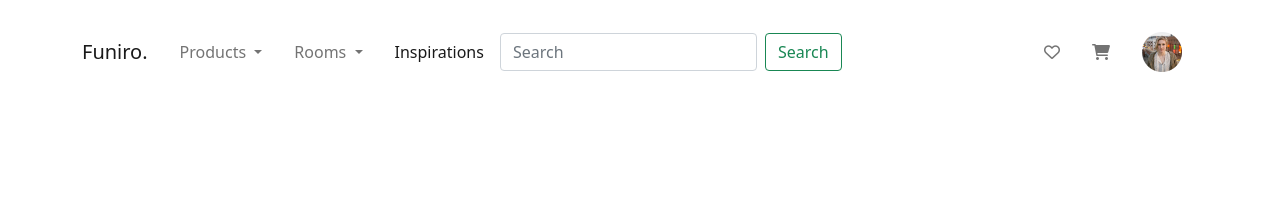
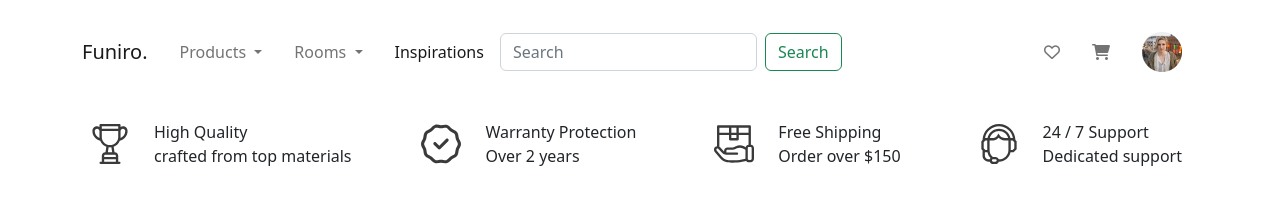
Before and after one commit to tareqhassan2014/psd-to-html-furniture-shop, a plain HTML site: page index.html in a window 1280 px wide. Drawn offline with nearby package versions, Linux system fonts and the light colour scheme.

Commit message:
added section 3

```diff
--- a/index.html
+++ b/index.html
@@ -8,9 +8,9 @@
 
         <!-- Bootstrap CSS -->
         <link
-            href="https://cdn.jsdelivr.net/npm/bootstrap@5.0.2/dist/css/bootstrap.min.css"
+            href="https://cdn.jsdelivr.net/npm/bootstrap@5.2.0-beta1/dist/css/bootstrap.min.css"
             rel="stylesheet"
-            integrity="sha384-EVSTQN3/azprG1Anm3QDgpJLIm9Nao0Yz1ztcQTwFspd3yD65VohhpuuCOmLASjC"
+            integrity="sha384-0evHe/X+R7YkIZDRvuzKMRqM+OrBnVFBL6DOitfPri4tjfHxaWutUpFmBp4vmVor"
             crossorigin="anonymous"
         />
         <!-- FontAwesome cdn  -->
@@ -163,7 +163,71 @@
         <!-- navigation bar end -->
 
         <!-- Section 03 start from here -->
-        <section class="section-03"></section>
+        <section class="section-03 container">
+            <div
+                class="d-flex flex-row bd-highlight mb-3 justify-content-between align-items-center"
+            >
+                <div class="p-2 bd-highlight">
+                    <div
+                        class="d-flex justify-content-center align-items-center"
+                    >
+                        <img src="./resources/icons/trophy 1.svg" alt="icons" />
+                        <div class="d-flex flex-column ms-4">
+                            <span>High Quality</span>
+                            <span>crafted from top materials</span>
+                        </div>
+                    </div>
+                </div>
+                <div class="p-2 bd-highlight">
+                    <div class="p-2 bd-highlight">
+                        <div
+                            class="d-flex justify-content-center align-items-center"
+                        >
+                            <img
+                                src="./resources/icons/guarantee.svg"
+                                alt="icons"
+                            />
+                            <div class="d-flex flex-column ms-4">
+                                <span>Warranty Protection</span>
+                                <span>Over 2 years</span>
+                            </div>
+                        </div>
+                    </div>
+                </div>
+                <div class="p-2 bd-highlight">
+                    <div class="p-2 bd-highlight">
+                        <div
+                            class="d-flex justify-content-center align-items-center"
+                        >
+                            <img
+                                src="./resources/icons/shipping.svg"
+                                alt="icons"
+                            />
+                            <div class="d-flex flex-column ms-4">
+                                <span>Free Shipping</span>
+                                <span>Order over $150</span>
+                            </div>
+                        </div>
+                    </div>
+                </div>
+                <div class="p-2 bd-highlight">
+                    <div class="p-2 bd-highlight">
+                        <div
+                            class="d-flex justify-content-center align-items-center"
+                        >
+                            <img
+                                src="./resources/icons/customer-support.svg"
+                                alt="icons"
+                            />
+                            <div class="d-flex flex-column ms-4">
+                                <span>24 / 7 Support</span>
+                                <span>Dedicated support</span>
+                            </div>
+                        </div>
+                    </div>
+                </div>
+            </div>
+        </section>
 
         <!-- Section 03 end here -->
 
@@ -171,8 +235,8 @@
 
         <!-- Option 1: Bootstrap Bundle with Popper -->
         <script
-            src="https://cdn.jsdelivr.net/npm/bootstrap@5.0.2/dist/js/bootstrap.bundle.min.js"
-            integrity="sha384-MrcW6ZMFYlzcLA8Nl+NtUVF0sA7MsXsP1UyJoMp4YLEuNSfAP+JcXn/tWtIaxVXM"
+            src="https://cdn.jsdelivr.net/npm/bootstrap@5.2.0-beta1/dist/js/bootstrap.bundle.min.js"
+            integrity="sha384-pprn3073KE6tl6bjs2QrFaJGz5/SUsLqktiwsUTF55Jfv3qYSDhgCecCxMW52nD2"
             crossorigin="anonymous"
         ></script>
 
```
